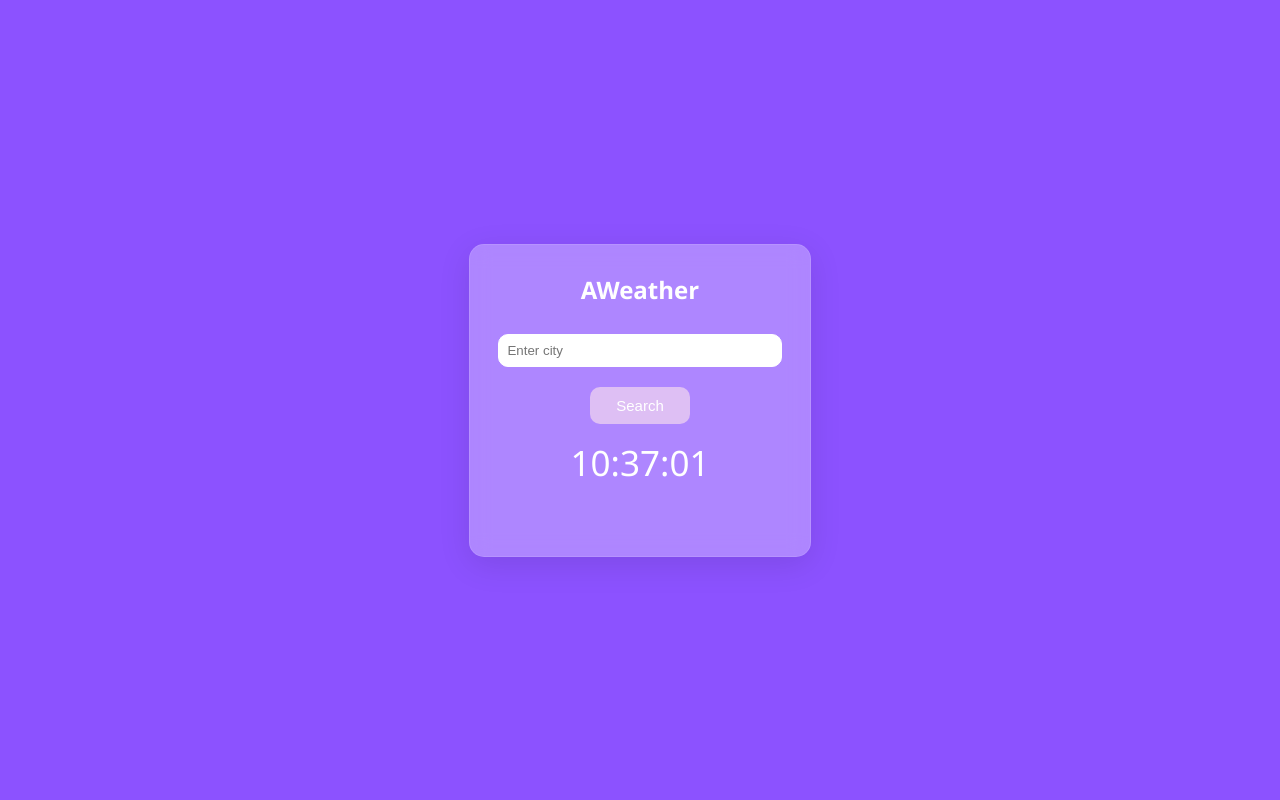
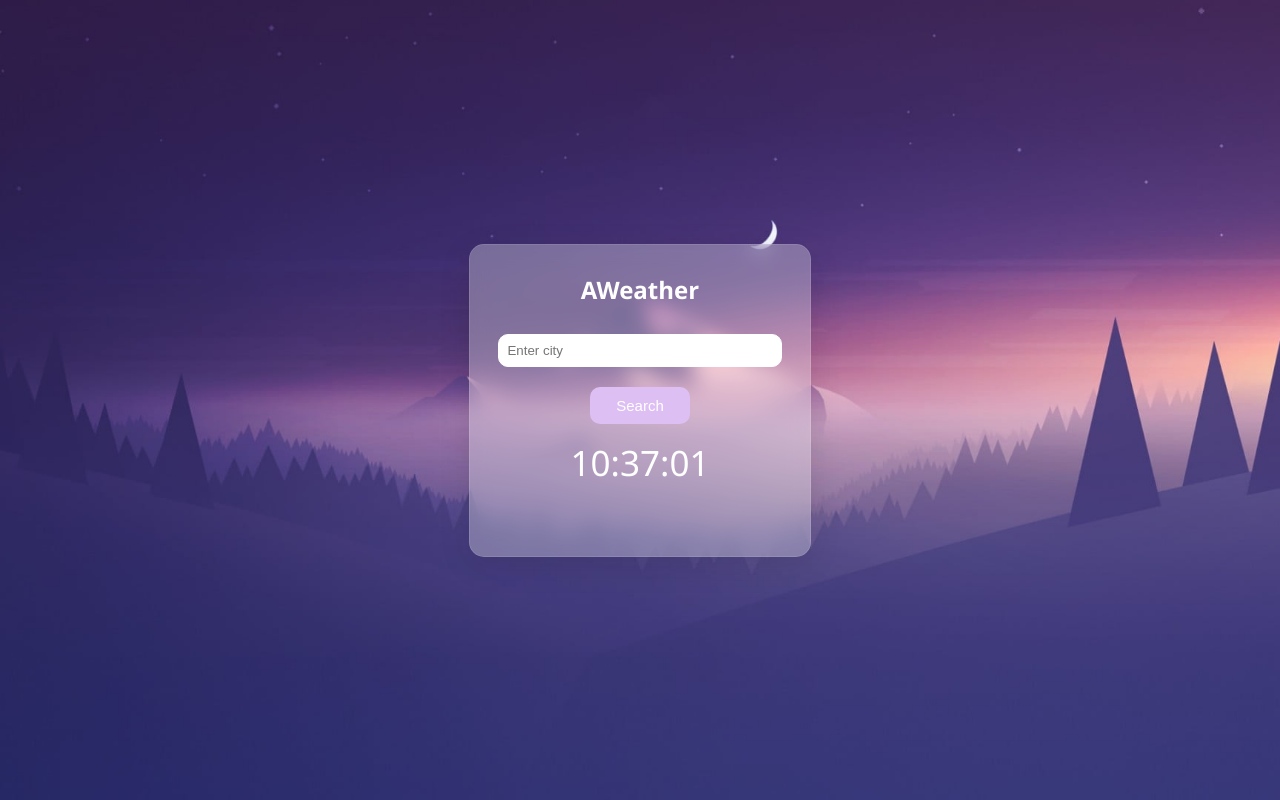
Before and after one commit to Dhruv2816/Weather-app.github.io, a plain HTML site: page index.html in a window 1280 px wide. Drawn offline with Linux system fonts and the light colour scheme.

Commit message:
Update style.css

```diff
--- a/style.css
+++ b/style.css
@@ -8,7 +8,7 @@
 
 body {
     background: #8C52FF;
-    background-image: url('/Weather_app/images/background.jpg'); /* Adjust path as needed */
+    background-image: url('./background.jpg'); /* Adjust path as needed */
     background-size: cover; /* Make sure the image covers the entire background */
     background-position: center; /* Center the background image */
     font-family: 'Segoe UI', Tahoma, Geneva, Verdana, sans-serif;
```
